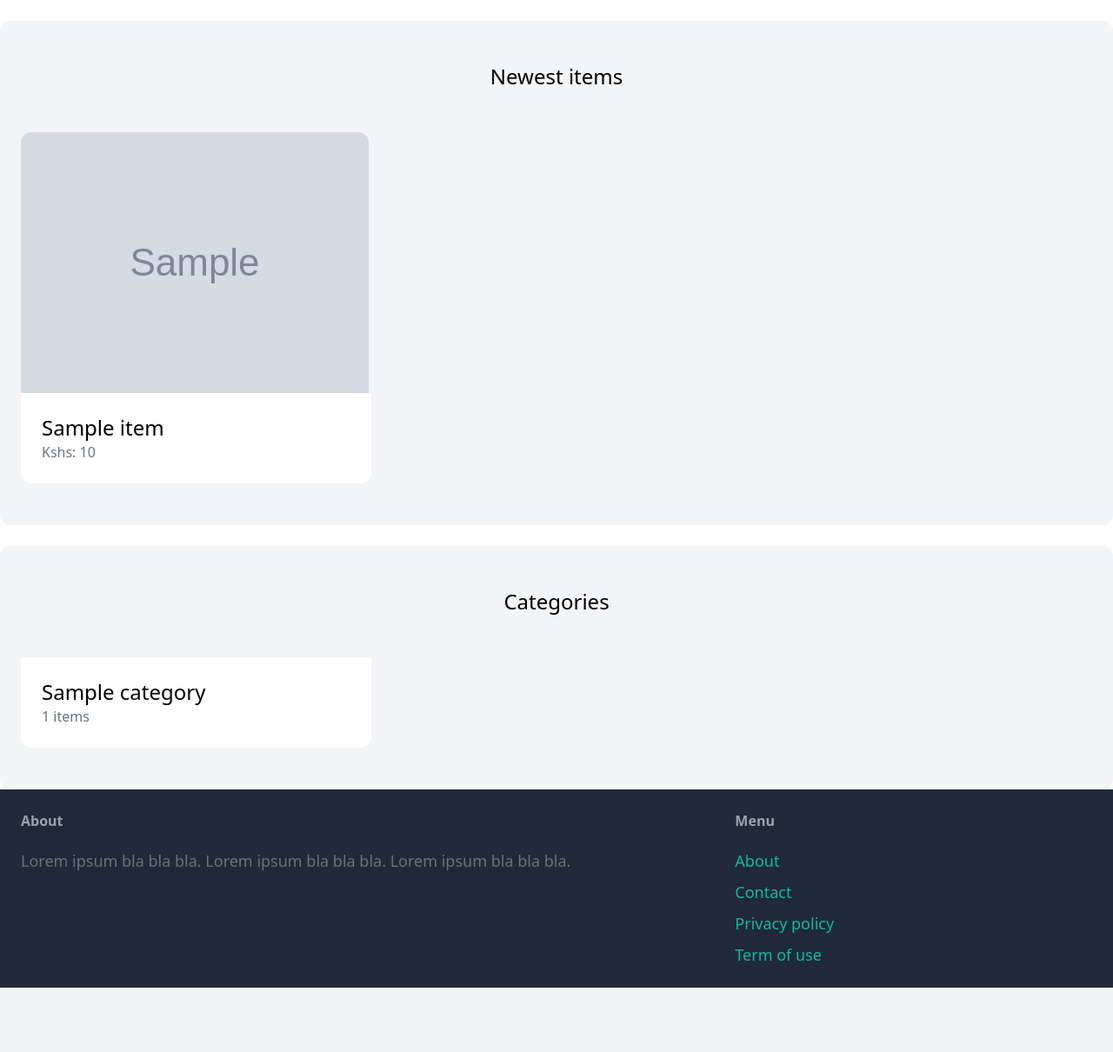
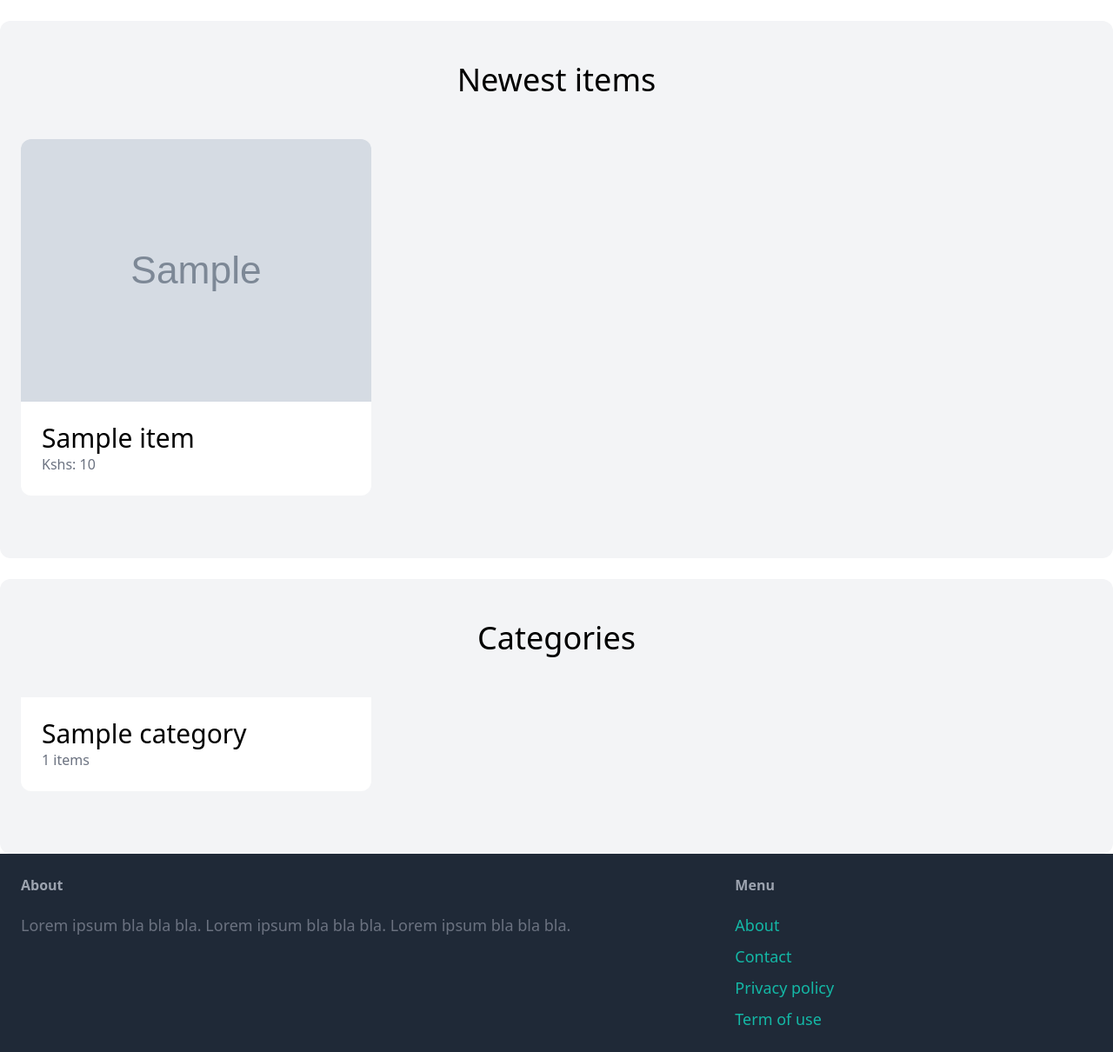
Before and after one commit to stansam/Puddle, a Django app: template templates/core/index.html in a window 1280 px wide. Shown: the part 77-1287 px from the top of the page at 87% size. Before the commit the page ends 1213 px from the top, so only its background shows below. Run offline with Django 5.2, Linux system fonts and the light colour scheme; the template is opened without the code that fills it: most values are stand-ins (such as "Sample title", 1, 10 or a date in 2020); grey boxes marked "Sample" are stand-in pictures; some libraries are stand-ins or nearby versions.

Commit message:
change from bootstrap to tailwind

```diff
--- a/templates/core/index.html
+++ b/templates/core/index.html
@@ -4,17 +4,17 @@
 
 {% block body %}
     <div class="mt-6 px-6 py-12 bg-gray-100 rounded-xl">
-	<h2 class="mb-12 text-2xl text-center">Newest items</h2>
+        <h2 class="mb-12 text-2xl md:text-3xl lg:text-4xl text-center">Newest items</h2>
 
-	<div class="grid grid-cols-3 gap-3">
+        <div class="grid grid-cols-1 sm:grid-cols-2 md:grid-cols-3 lg:grid-cols-3 xl:grid-cols-3 gap-3">
             {% for item in items %}
+                <div class="mb-6">
+                    <a href="{% url 'products:detail' item.id %}" class="block">
                         <div>
-			<a href="{% url 'products:detail' item.id %}">
-				<div>
-					<img src="{{ item.image.url }}" class="rounded-t-xl">
+                            <img src="{{ item.image.url }}" class="w-full rounded-t-xl">
                         </div>
                         <div class="p-6 bg-white rounded-b-xl">
-					<h2 class="text-2xl">{{ item.name }}</h2>
+                            <h2 class="text-xl sm:text-2xl md:text-3xl">{{ item.name }}</h2>
                             <p class="text-gray-500">Kshs: {{ item.price }}</p>
                         </div>
                     </a>
@@ -24,14 +24,14 @@
     </div>
 
     <div class="mt-6 px-6 py-12 bg-gray-100 rounded-xl">
-	<h2 class="mb-12 text-2xl text-center">Categories</h2>
+        <h2 class="mb-12 text-2xl md:text-3xl lg:text-4xl text-center">Categories</h2>
 
-	<div class="grid grid-cols-3 gap-3">
+        <div class="grid grid-cols-1 sm:grid-cols-2 md:grid-cols-3 lg:grid-cols-3 xl:grid-cols-3 gap-3">
             {% for category in categories %}
-		<div>
-			<a href="#">
+                <div class="mb-6">
+                    <a href="#" class="block">
                         <div class="p-6 bg-white rounded-b-xl">
-					<h2 class="text-2xl">{{ category.name }}</h2>
+                            <h2 class="text-xl sm:text-2xl md:text-3xl">{{ category.name }}</h2>
                             <p class="text-gray-500">{{ category.items.count }} items</p>
                         </div>
                     </a>
--- a/templates/products/form.html
+++ b/templates/products/form.html
@@ -3,7 +3,7 @@
 {% block title %}{{ title }}{% endblock %}
 
 {% block content %}
-<h1 class="mb-6 text-3xl">{{ title }}</h1>
+    <h1 class="mb-6 text-3xl md:text-4xl lg:text-5xl">{{ title }}</h1>
 
     <form method="post" action="." enctype="multipart/form-data">
         {% csrf_token %}
@@ -13,7 +13,7 @@
         </div>
 
         {% if form.errors or form.non_field_errors %}
-        <div class="mb-3 p-6 bg-red-100 rounded-xl">
+            <div class="mb-3 p-4 md:p-6 lg:p-8 bg-red-100 rounded-xl">
                 {% for field in form %}
                     {{ field.errors }}
                 {% endfor %}
```
Also changed, not shown: templates/chat/detail.html (+10 -9 lines), templates/chat/inbox.html (+6 -6 lines), templates/chat/new.html (+4 -4 lines), templates/products/detail.html (+11 -11 lines), templates/products/list.html (+8 -7 lines). Lines whose indentation alone changed are shown as unchanged.
